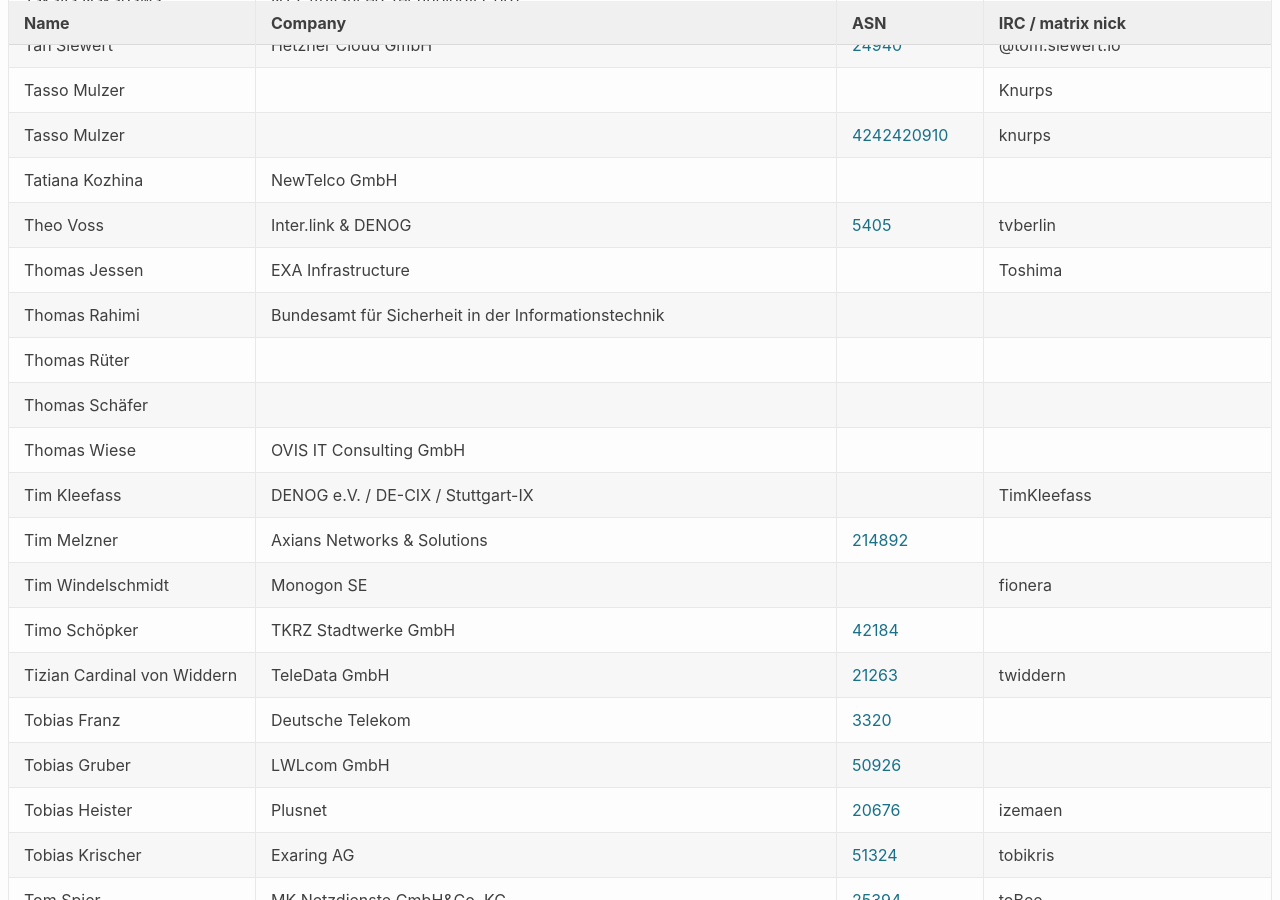
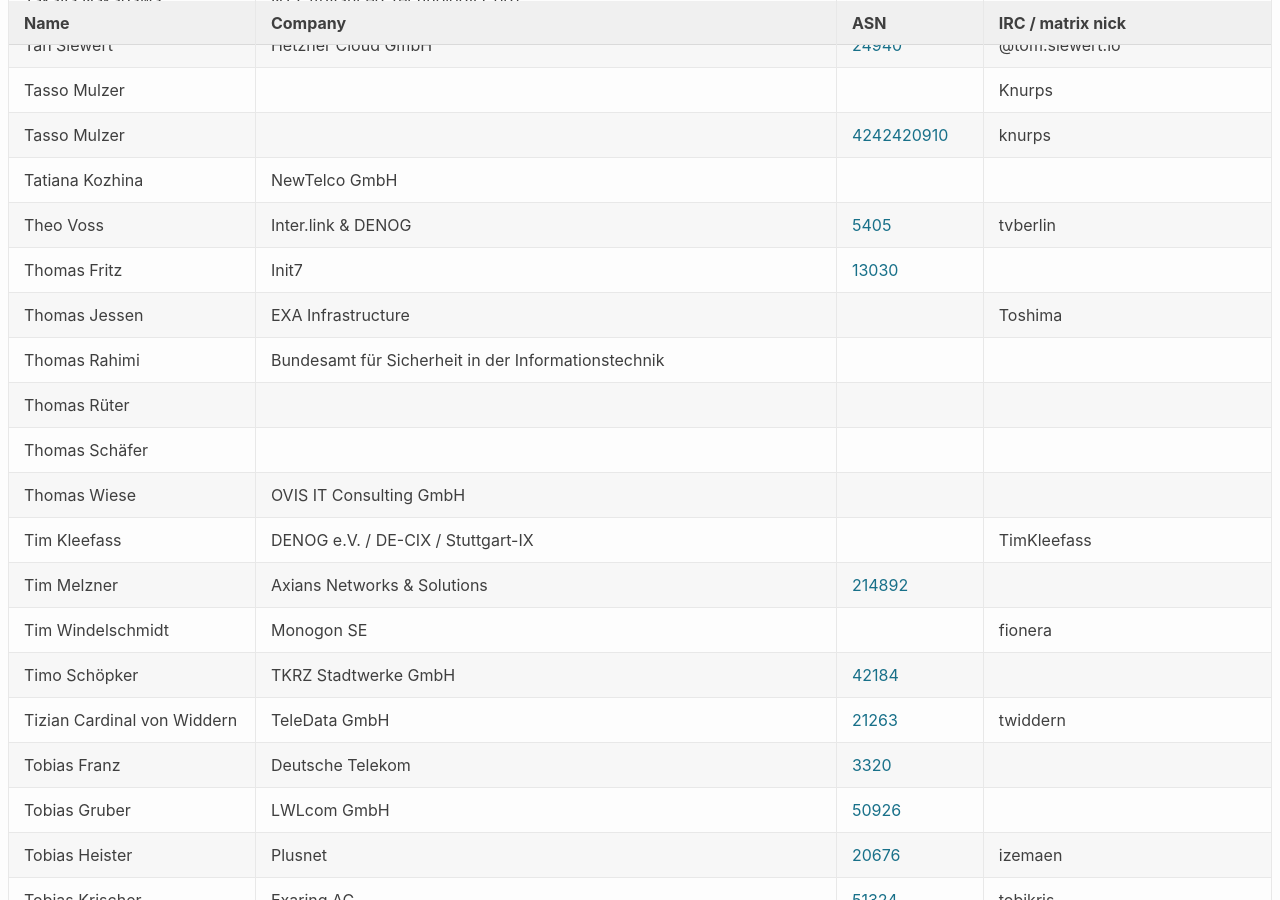
Before and after one commit to denog/pretix-attendeelist, a Jekyll site: the page built from denog16/index.markdown, in a window 1280 px wide and 900 px high, scrolled down 15775 px. Built offline with Jekyll 4.4.1, drawn with Linux system fonts in a browser that asks for light colours.

Commit message:
Latest data: Thu Oct 17 21:48:04 UTC 2024

```diff
--- a/_data/attendees_denog16_onsite.json
+++ b/_data/attendees_denog16_onsite.json
@@ -2100,6 +2100,12 @@
     "asn": "5405"
   },
   {
+    "name": "Thomas Fritz",
+    "company": "Init7",
+    "irc": null,
+    "asn": "13030"
+  },
+  {
     "name": "Thomas Jessen",
     "company": "EXA Infrastructure",
     "irc": "Toshima",
```
